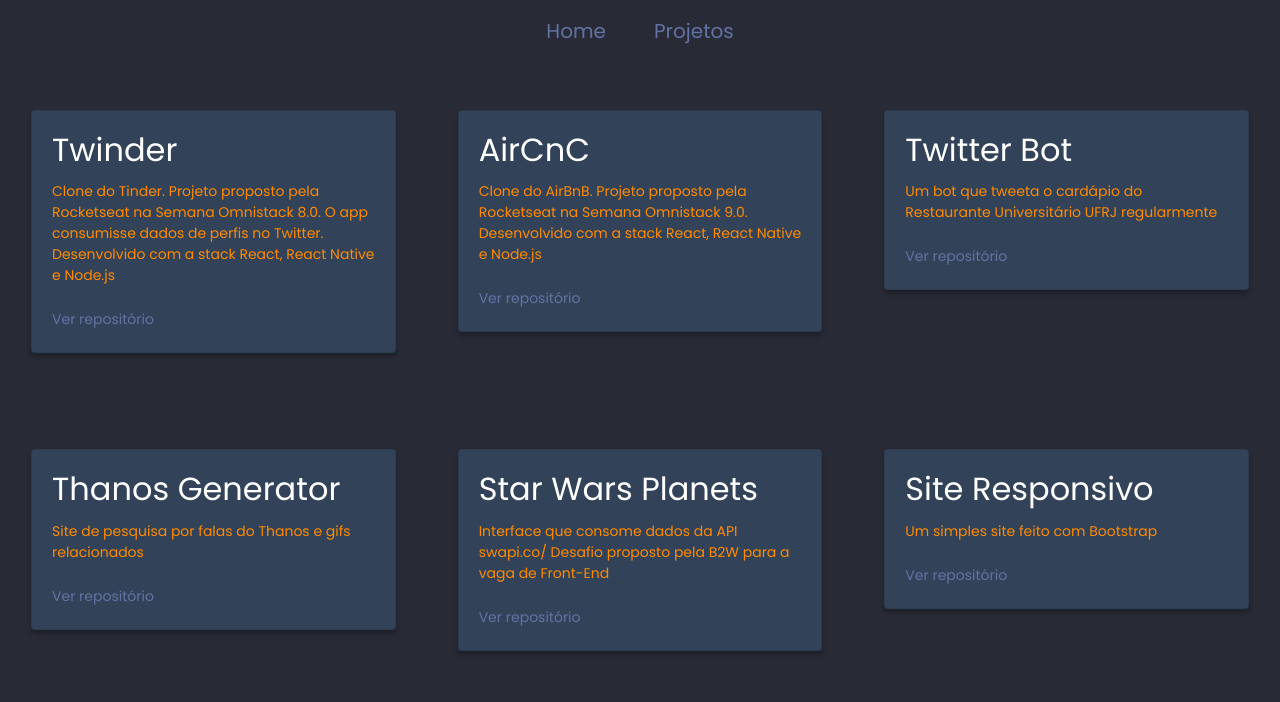
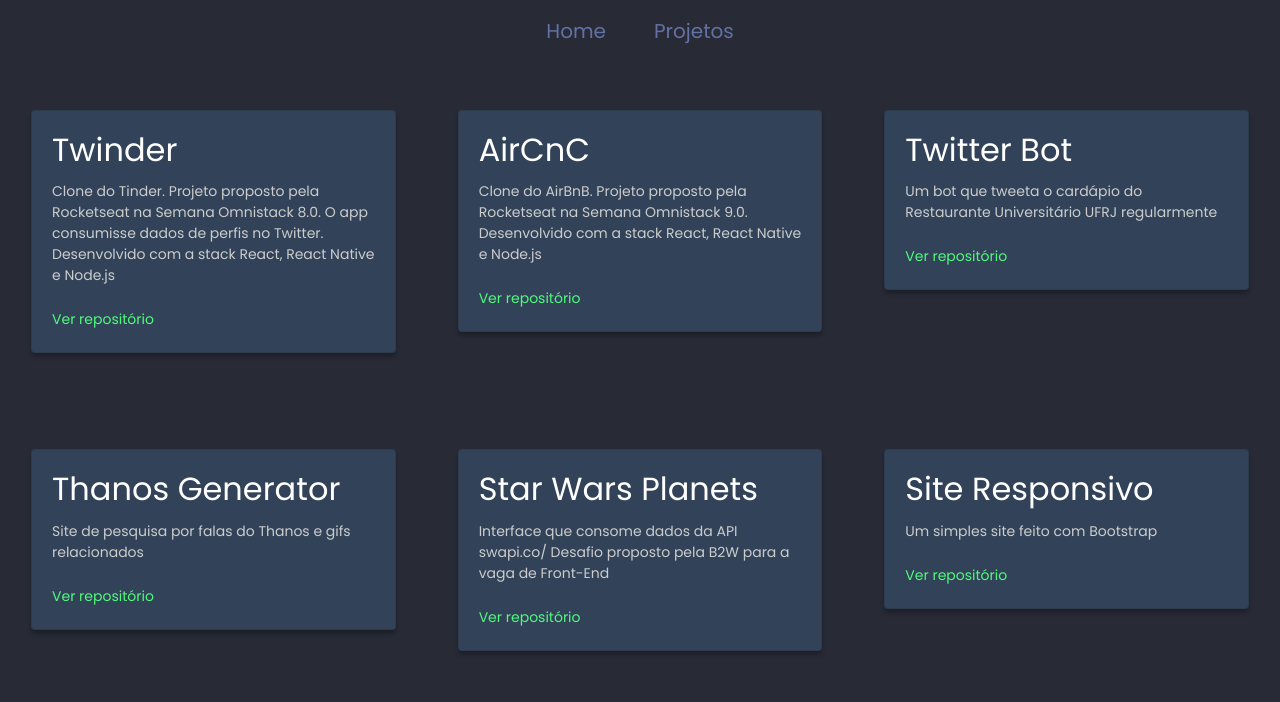
Before and after one commit to filipezz/personal-website, a Gatsby site: page /projects in a window 1280 px wide. Built offline with nearby package versions, Linux system fonts and the light colour scheme; Gatsby itself is replaced by a stand-in of ours.

Commit message:
Fix card colors

```diff
--- a/src/style.css
+++ b/src/style.css
@@ -55,12 +55,12 @@ a:hover {
 
 .card p {
   font-size: 0.7em;
-  color: #ff8a00 !important;
+  color: #ccc !important;
 }
 
 .card a {
   font-size: 0.7em;
-  color: #50fa7b;
+  color: #50fa7b !important;
 }
 
 .card:hover {
```
